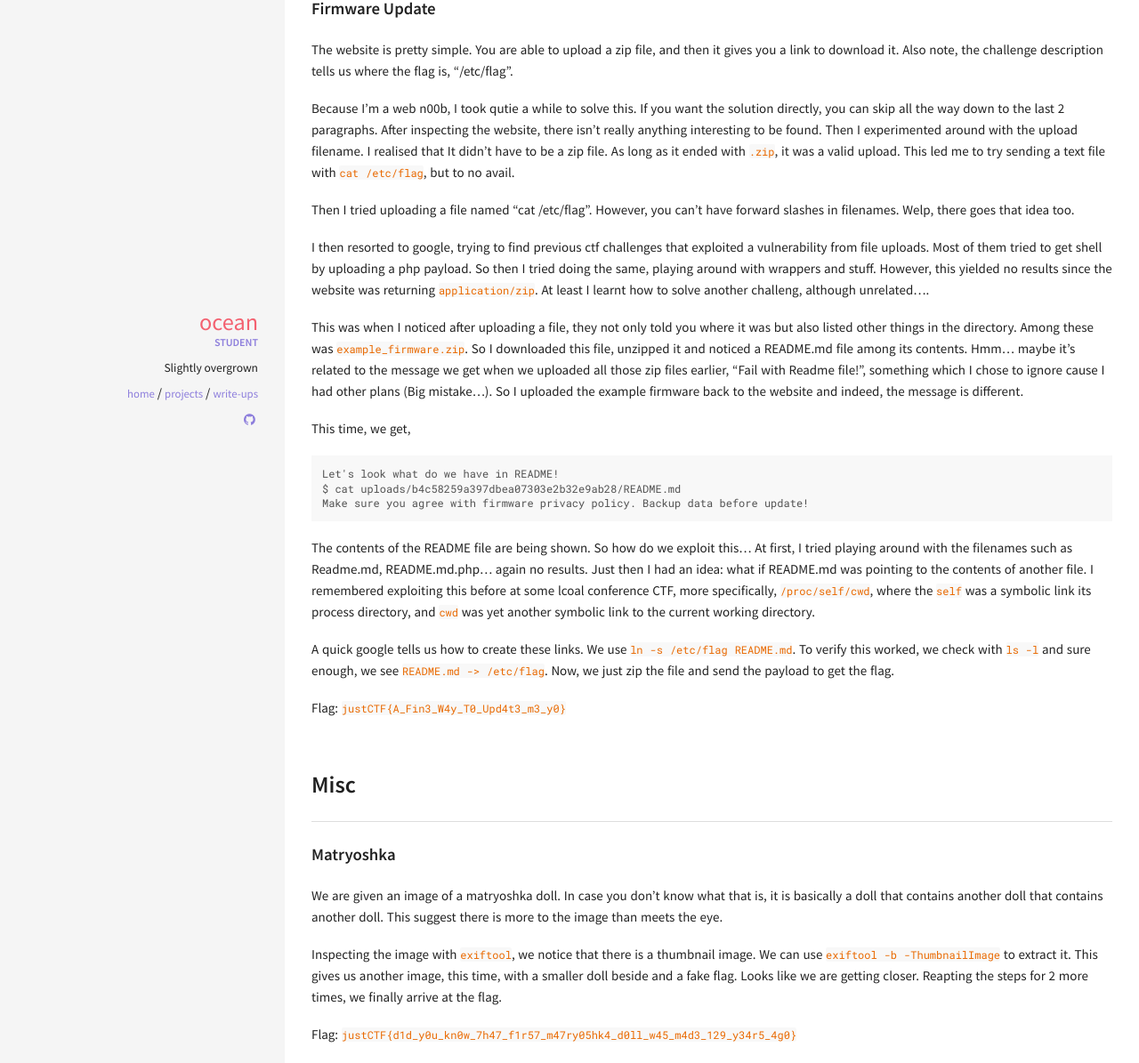
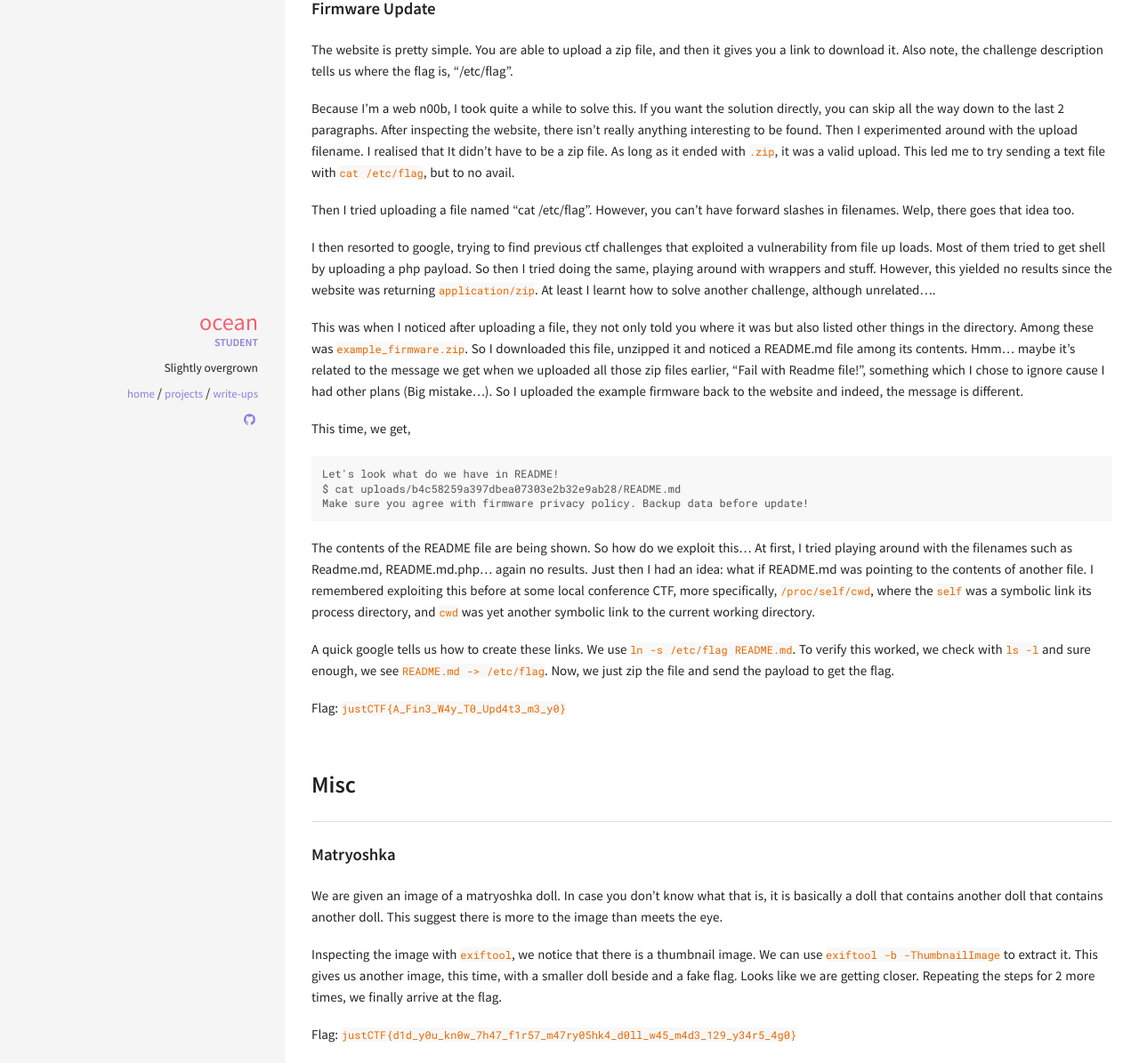
Before and after one commit to Oceankoh/oceankoh.github.io, a Jekyll site: the page built from _posts/2019-12-22-justCTF-2019.md, in a window 1280 px wide. Shown: the part 552-1747 px from the top of the page at 89% size. Built offline with Jekyll 4.4.1, drawn with Linux system fonts in a browser that asks for light colours.

````diff
--- a/_posts/2019-12-22-justCTF-2019.md
+++ b/_posts/2019-12-22-justCTF-2019.md
@@ -17,11 +17,11 @@ Web
 
 The website is pretty simple. You are able to upload a zip file, and then it gives you a link to download it. Also note, the challenge description tells us where the flag is, "/etc/flag".
 
-Because I'm a web n00b, I took qutie a while to solve this. If you want the solution directly, you can skip all the way down to the last 2 paragraphs. After inspecting the website, there isn't really anything interesting to be found. Then I experimented around with the upload filename. I realised that It didn't have to be a zip file. As long as it ended with `.zip`, it was a valid upload. This led me to try sending a text file with `cat /etc/flag`, but to no avail.
+Because I'm a web n00b, I took quite a while to solve this. If you want the solution directly, you can skip all the way down to the last 2 paragraphs. After inspecting the website, there isn't really anything interesting to be found. Then I experimented around with the upload filename. I realised that It didn't have to be a zip file. As long as it ended with `.zip`, it was a valid upload. This led me to try sending a text file with `cat /etc/flag`, but to no avail.
 
 Then I tried uploading a file named "cat /etc/flag". However, you can't have forward slashes in filenames. Welp, there goes that idea too.
 
-I then resorted to google, trying to find previous ctf challenges that exploited a vulnerability from file uploads. Most of them tried to get shell by uploading a php payload. So then I tried doing the same, playing around with wrappers and stuff. However, this yielded no results since the website was returning `application/zip`. At least I learnt how to solve another challeng, although unrelated....
+I then resorted to google, trying to find previous ctf challenges that exploited a vulnerability from file up loads. Most of them tried to get shell by uploading a php payload. So then I tried doing the same, playing around with wrappers and stuff. However, this yielded no results since the website was returning `application/zip`. At least I learnt how to solve another challenge, although unrelated....
 
 This was when I noticed after uploading a file, they not only told you where it was but also listed other things in the directory. Among these was `example_firmware.zip`. So I downloaded this file, unzipped it and noticed a README.md file among its contents. Hmm... maybe it's related to the message we get when we uploaded all those zip files earlier, "Fail with Readme file!", something which I chose to ignore cause I had other plans (Big mistake...). So I uploaded the example firmware back to the website and indeed, the message is different.
 
@@ -32,7 +32,7 @@ $ cat uploads/b4c58259a397dbea07303e2b32e9ab28/README.md
 Make sure you agree with firmware privacy policy. Backup data before update!
 ```
 
-The contents of the README file are being shown. So how do we exploit this... At first, I tried playing around with the filenames such as Readme.md, README.md.php... again no results. Just then I had an idea: what if README.md was pointing to the contents of another file. I remembered exploiting this before at some lcoal conference CTF, more specifically, `/proc/self/cwd`, where the `self` was a symbolic link its process directory, and `cwd` was yet another symbolic link to the current working directory.
+The contents of the README file are being shown. So how do we exploit this... At first, I tried playing around with the filenames such as Readme.md, README.md.php... again no results. Just then I had an idea: what if README.md was pointing to the contents of another file. I remembered exploiting this before at some local conference CTF, more specifically, `/proc/self/cwd`, where the `self` was a symbolic link its process directory, and `cwd` was yet another symbolic link to the current working directory.
 
 A quick google tells us how to create these links. We use `ln -s /etc/flag README.md`. To verify this worked, we check with `ls -l` and sure enough, we see `README.md -> /etc/flag`. Now, we just zip the file and send the payload to get the flag.
 
@@ -47,6 +47,6 @@ Misc
 
 We are given an image of a matryoshka doll. In case you don't know what that is, it is basically a doll that contains another doll that contains another doll. This suggest there is more to the image than meets the eye.
 
-Inspecting the image with `exiftool`, we notice that there is a thumbnail image. We can use `exiftool -b -ThumbnailImage` to extract it. This gives us another image, this time, with a smaller doll beside and a fake flag. Looks like we are getting closer. Reapting the steps for 2 more times, we finally arrive at the flag.
+Inspecting the image with `exiftool`, we notice that there is a thumbnail image. We can use `exiftool -b -ThumbnailImage` to extract it. This gives us another image, this time, with a smaller doll beside and a fake flag. Looks like we are getting closer. Repeating the steps for 2 more times, we finally arrive at the flag.
 
 Flag: `justCTF{d1d_y0u_kn0w_7h47_f1r57_m47ry05hk4_d0ll_w45_m4d3_129_y34r5_4g0}`
````
Also changed, not shown: _posts/2019-09-17-Timisoara-CTF-Quals-2019.md (+3 -3 lines), _posts/2019-10-12-Rooters-CTF-2019.md (+1 -1 lines), _posts/2019-11-18-RITSEC-CTF-2019.md (+4 -4 lines).
